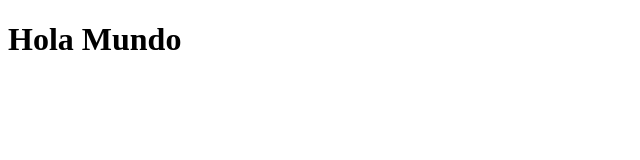
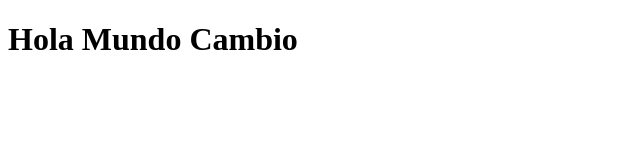
Before and after one commit to jcabrera-enersinc/prueba2, a plain HTML site: page index.html in a window 1280 px wide. Shown: the whole page, without its empty margins (0-640 px from the left). Drawn offline with Linux system fonts and the light colour scheme.

Commit message:
Prueba commit

```diff
--- a/index.html
+++ b/index.html
@@ -7,7 +7,7 @@
     <title>Document</title>
 </head>
 <body>
-    <h1>Hola Mundo</h1>
+    <h1>Hola Mundo Cambio</h1>
 
 </body>
 </html>
```
